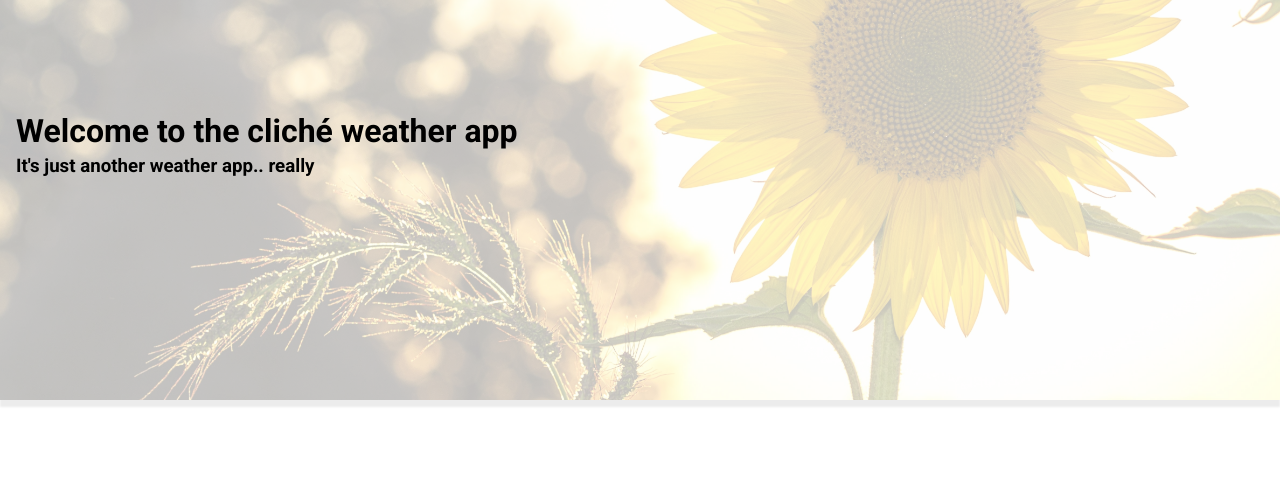
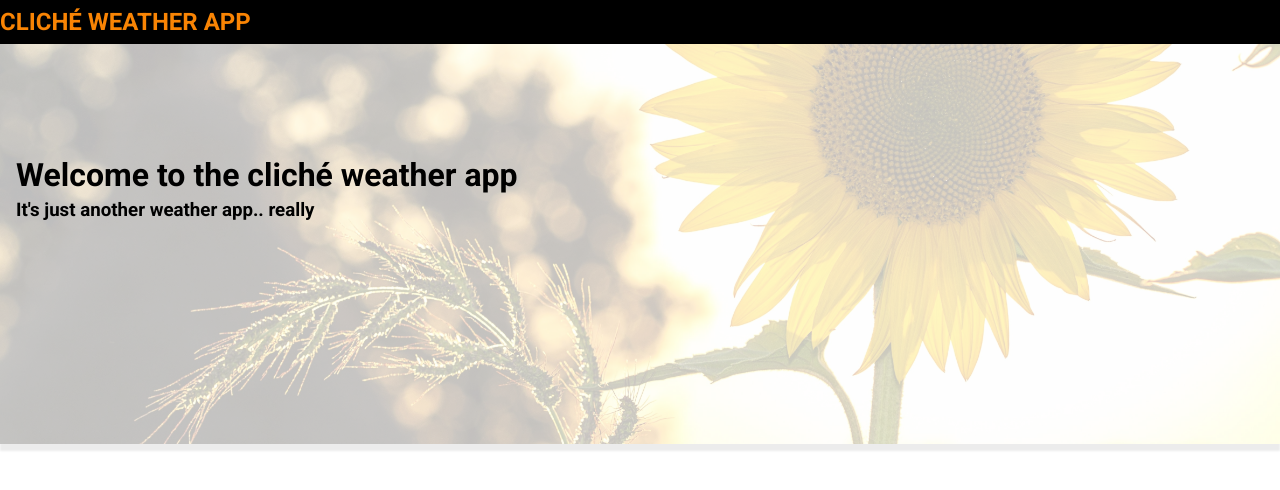
Before and after one commit to knowledgeReignsSupreme/cliche-weather-app, a React (Create React App) app: page / in a window 1280 px wide. Shown: the top 490 px of the page. Built offline with nearby package versions, Linux system fonts and the light colour scheme.

Commit message:
appbar logo and styling

```diff
--- a/src/App.js
+++ b/src/App.js
@@ -1,8 +1,10 @@
 import './App.scss';
+import Appbar from './Appbar';
 
 function App() {
   return (
     <>
+      <Appbar />
       <Header />
     </>
   );
--- /dev/null
+++ b/src/Appbar.js
@@ -0,0 +1,14 @@
+import React from 'react';
+import './appbar.scss';
+
+export default function Appbar() {
+  return (
+    <nav className='nav__outter'>
+      <div className='nav__inner'>
+        <div className='nav__inner-logo'>
+          <h2>Cliché Weather App</h2>
+        </div>
+      </div>
+    </nav>
+  );
+}
--- a/src/Global.scss
+++ b/src/Global.scss
@@ -45,5 +45,5 @@ img {
 h1,
 h2,
 h3 {
-  color: $text-headers;
+  color: $color-theme-main;
 }
--- a/src/Variables.scss
+++ b/src/Variables.scss
@@ -1,5 +1,5 @@
 $sunny: #f98404;
 $rainy: #3d84b8;
 $text: #808080;
-$text-headers: #000000;
+$color-theme-main: #000000;
 $common-box-shadow: 0 7px 5px rgba(0, 0, 0, 0.2);
--- /dev/null
+++ b/src/appbar.scss
@@ -0,0 +1,24 @@
+@import './Variables.scss';
+
+nav {
+  background: $color-theme-main;
+
+}
+
+.nav {
+  &__outter {
+    width: 100%;
+  }
+
+  &__inner {
+    max-width: 2000px;
+    padding: .5rem 0;
+
+    &-logo {
+      h2 {
+        color: $sunny;
+        text-transform: uppercase;
+      }
+    }
+  }
+}
```
